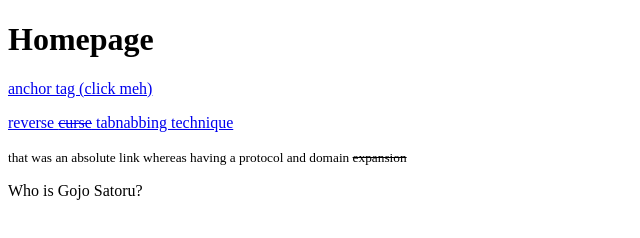
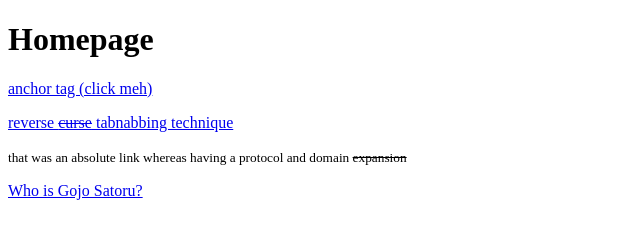
Before and after one commit to Go-NahIdWin-jo/odin-links-and-images, a plain HTML site: page index.html in a window 1280 px wide. Shown: the whole page, without its empty margins (0-640 px from the left). Drawn offline with Linux system fonts and the light colour scheme.

Commit message:
Fixed Link Fail(Go/jo)

```diff
--- a/index.html
+++ b/index.html
@@ -11,6 +11,6 @@
         <!-- added rel no opener and no referrer for security reasons. no opener means no open(access) for the link owner. no referrer means no link of the webpage(this) for the link owner -->
         <p> <a href="https://owasp.org/www-community/attacks/Reverse_Tabnabbing" target="_blank" rel="noopener noreferrer">reverse <del>curse</del> tabnabbing technique</a></p>
         <p><small>that was an absolute link whereas having a protocol and domain <del>expansion</del></small></p>
-        <p><a href="about.html" target="_self"></a>Who is Gojo Satoru?</p>
+        <p><a href="about.html" target="_self">Who is Gojo Satoru?</a></p>
     </body>
 </html>
```
